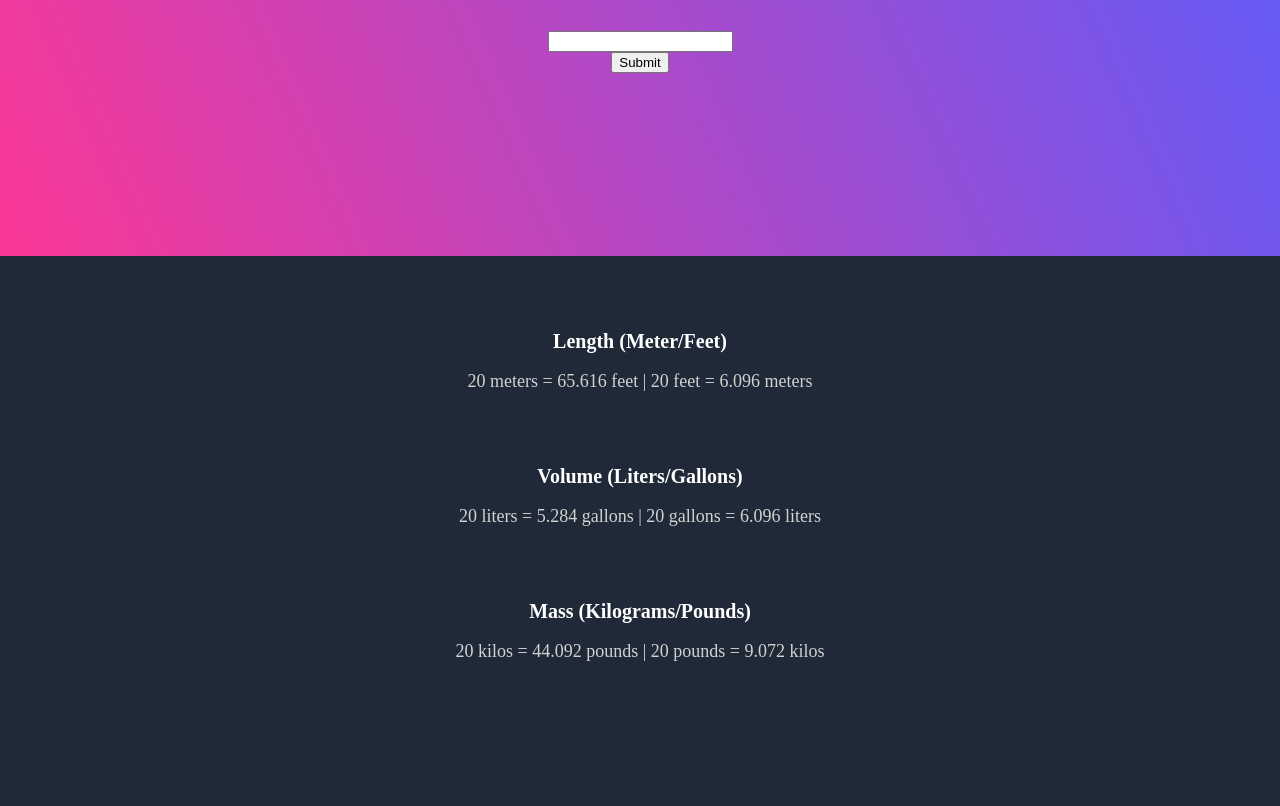
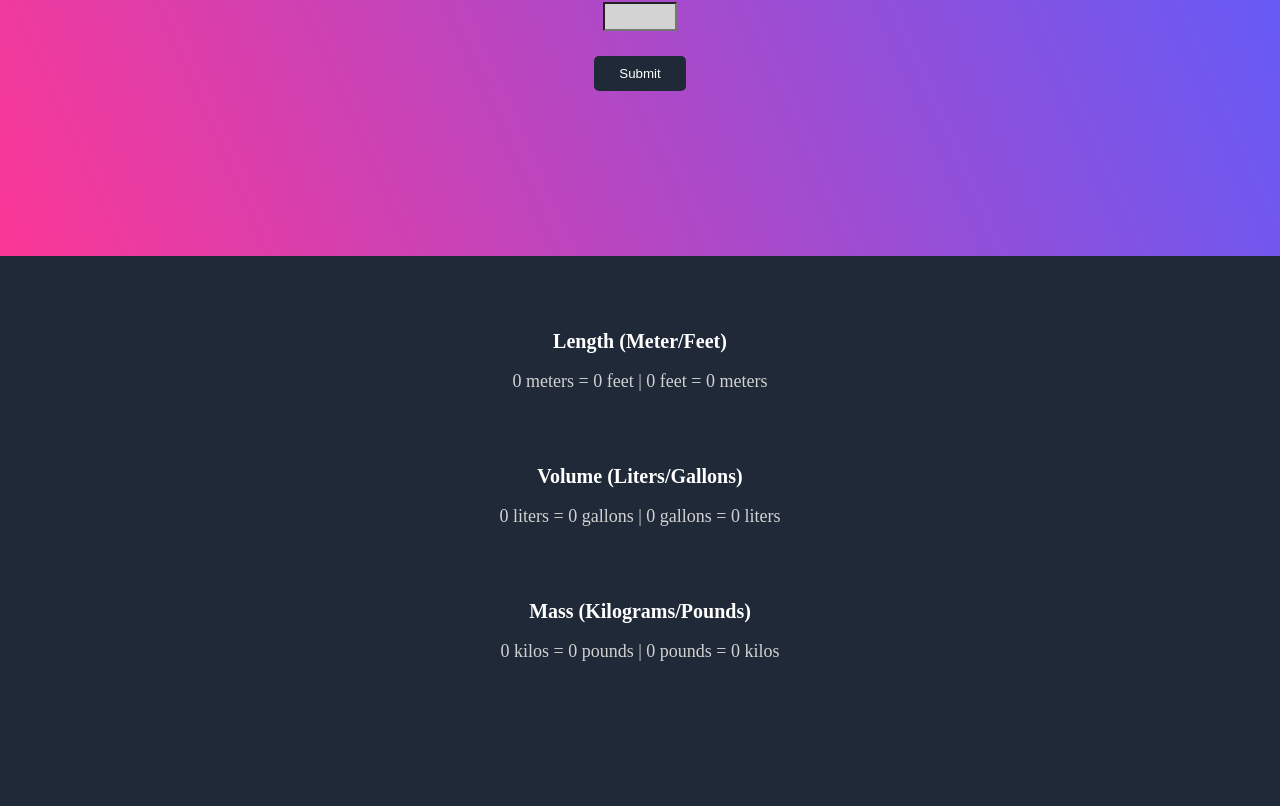
Before and after one commit to derrickhardison/unit-converter, a plain HTML site: page index.html in a window 1280 px wide. Shown: the part 294-1100 px from the top of the page. Drawn offline with Linux system fonts and the light colour scheme.

Commit message:
added styling to input field and button also validation to check for empty input

```diff
--- a/index.html
+++ b/index.html
@@ -18,28 +18,29 @@
       <div >
       <button id="submitBtn">Submit</button>
       </div>
+      <p id="errorMsg"></p>
     </section>
     <section id="conversion-section">
       <div>
         <h3>Length (Meter/Feet)</h3>
         <p id="meter-feet-sentence">
-          <span class="number">20</span> meters =
-          <span id="num-feet">65.616</span> feet |
-          <span class="number">20</span> feet = 6.096 meters
+          <span class="number">0</span> meters =
+          <span id="num-feet">0</span> feet |
+          <span class="number">0</span> feet = 0 meters
         </p>
       </div>
       <div>
         <h3>Volume (Liters/Gallons)</h3>
         <p id="liter-gal-sentence">
-          <span class="number">20</span> liters = 5.284 gallons |
-          <span class="number">20</span> gallons = 6.096 liters
+          <span class="number">0</span> liters = 0 gallons |
+          <span class="number">0</span> gallons = 0 liters
         </p>
       </div>
       <div>
         <h3>Mass (Kilograms/Pounds)</h3>
         <p id="kilo-pound-sentence">
-          <span class="number">20</span> kilos = 44.092 pounds |
-          <span class="number">20</span> pounds = 9.072 kilos
+          <span class="number">0</span> kilos = 0 pounds |
+          <span class="number">0</span> pounds = 0 kilos
         </p>
       </div>
     </section>
--- a/script.js
+++ b/script.js
@@ -5,6 +5,7 @@ meterSentence = document.getElementById("meter-feet-sentence");
 literGalSentence = document.getElementById("liter-gal-sentence");
 kiloPoundSentence = document.getElementById("kilo-pound-sentence");
 submitBtn = document.getElementById("submitBtn");
+errorMsg = document.getElementById("errorMsg");
 
 // Variables
 let convertedNumFeet = 0;
@@ -48,13 +49,13 @@ function kiloPounds() {
 
 // Event Listeners
 submitBtn.addEventListener("click", function () {
-  meterFeet();
-  literGal();
-  kiloPounds();
-  mainNumber.value = "";
+  if (mainNumber.value === "") {
+    errorMsg.textContent = "Please enter a number";
+  } else {
+    meterFeet();
+    literGal();
+    kiloPounds();
+    mainNumber.value = "";
+    errorMsg.textContent = "";
+  }
 });
-
-// Function calls
-// meterFeet();
-// literGal();
-// kiloPounds();
--- a/style.css
+++ b/style.css
@@ -8,16 +8,27 @@ p {
   padding: 0;
 }
 
-/* input {
-  width: 40%;
-} */
+input {
+  background: lightgray;
+  width: 50px;
+  padding: 5px 10px;
+}
 
-/* button {
-  align-items: center;
-  width: 25%;
-} */
+input:focus {
+  outline: none;
+}
+
+button:hover {
+  cursor: pointer;
+}
 
 #submitBtn {
+  margin-top: 25px;
+  padding: 10px 25px;
+  border: none;
+  border-radius: 5px;
+  background: #1f2937;
+  color: #fff;
 }
 
 #number-section {
@@ -59,5 +70,7 @@ p {
 }
 
 #number-section p {
-  font-size: 65px;
+  margin-top: 10px;
+  font-size: 25px;
+  color: #fff;
 }
```
